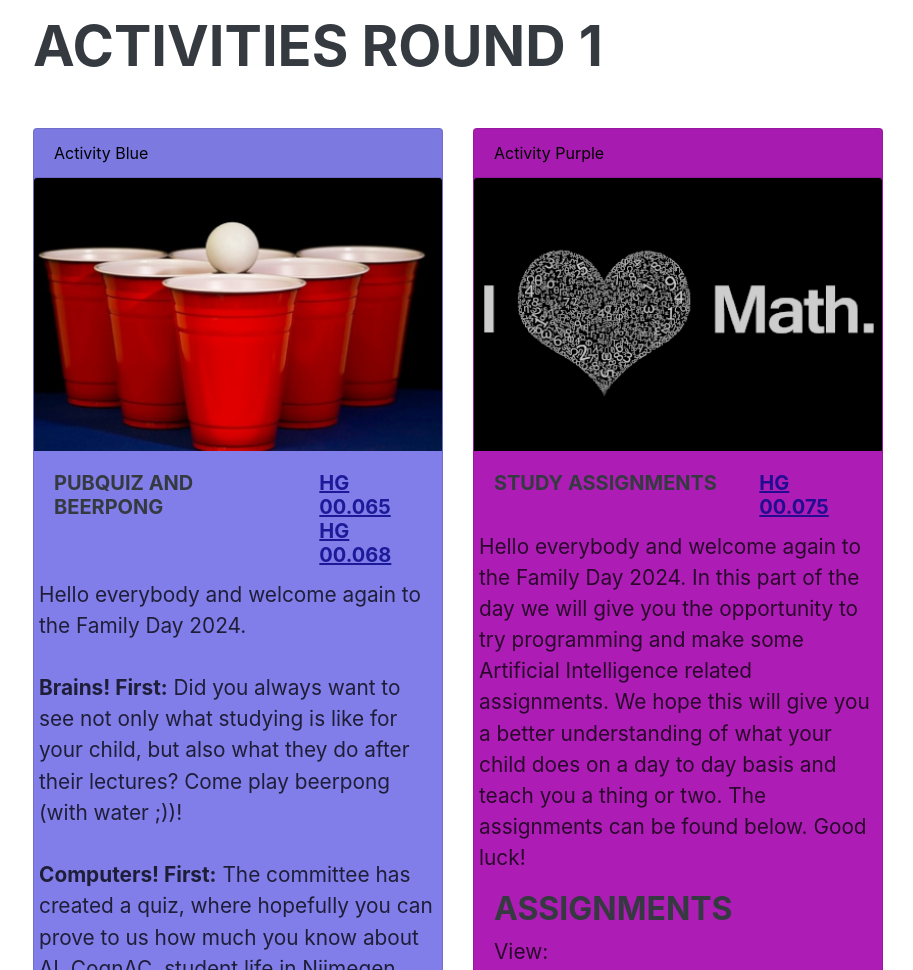
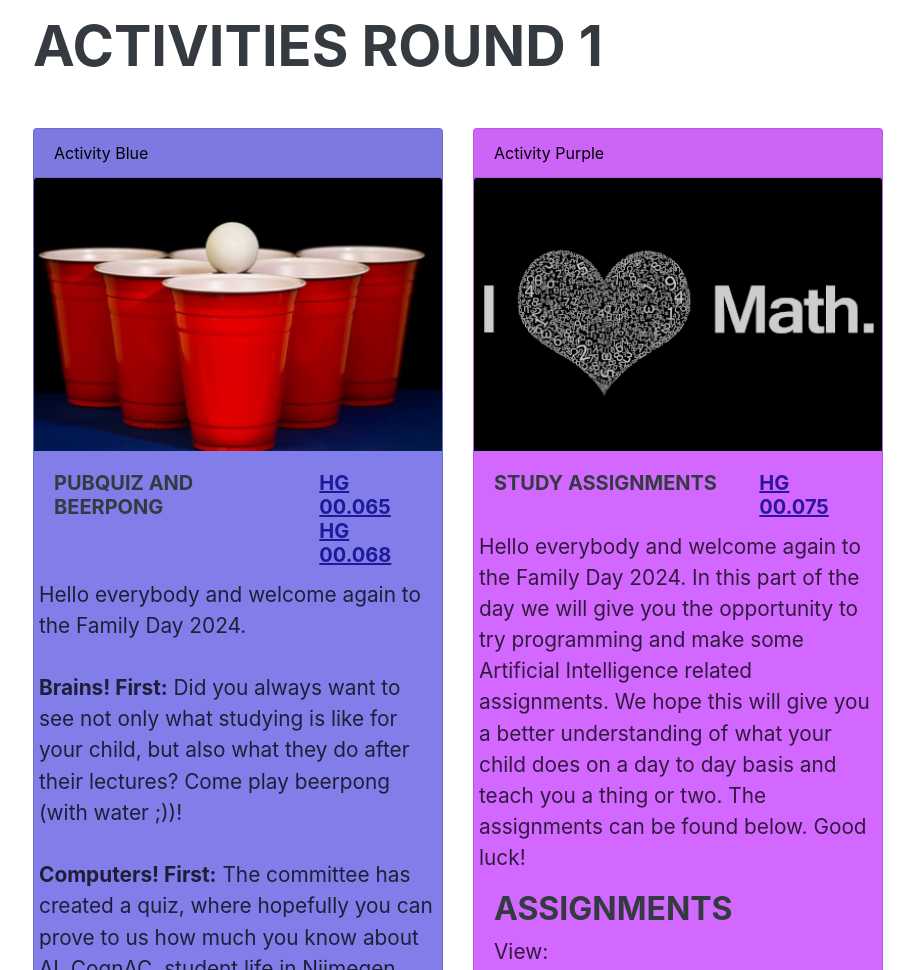
Before and after one commit to parentsday/parentsday.github.io, a website: page index.html in a window 1280 px wide. Shown: the part 3240-4210 px from the top of the page, without its empty margins (367-1280 px from the left). Drawn offline with nearby package versions, Linux system fonts and the light colour scheme; files that its build step writes are made by us from their sources; a web font is replaced by a local one.

Commit message:
Updated shade of purple

```diff
--- a/css/resume.css
+++ b/css/resume.css
@@ -208,7 +208,7 @@ a:hover, a:focus, a:active {
 }
 
 .gr2 {
-  background-color:rgba(166, 4, 174, 0.9);
+  background-color:rgb(210, 104, 255);
   /* #f7fd3493;*/
 }
 
```
